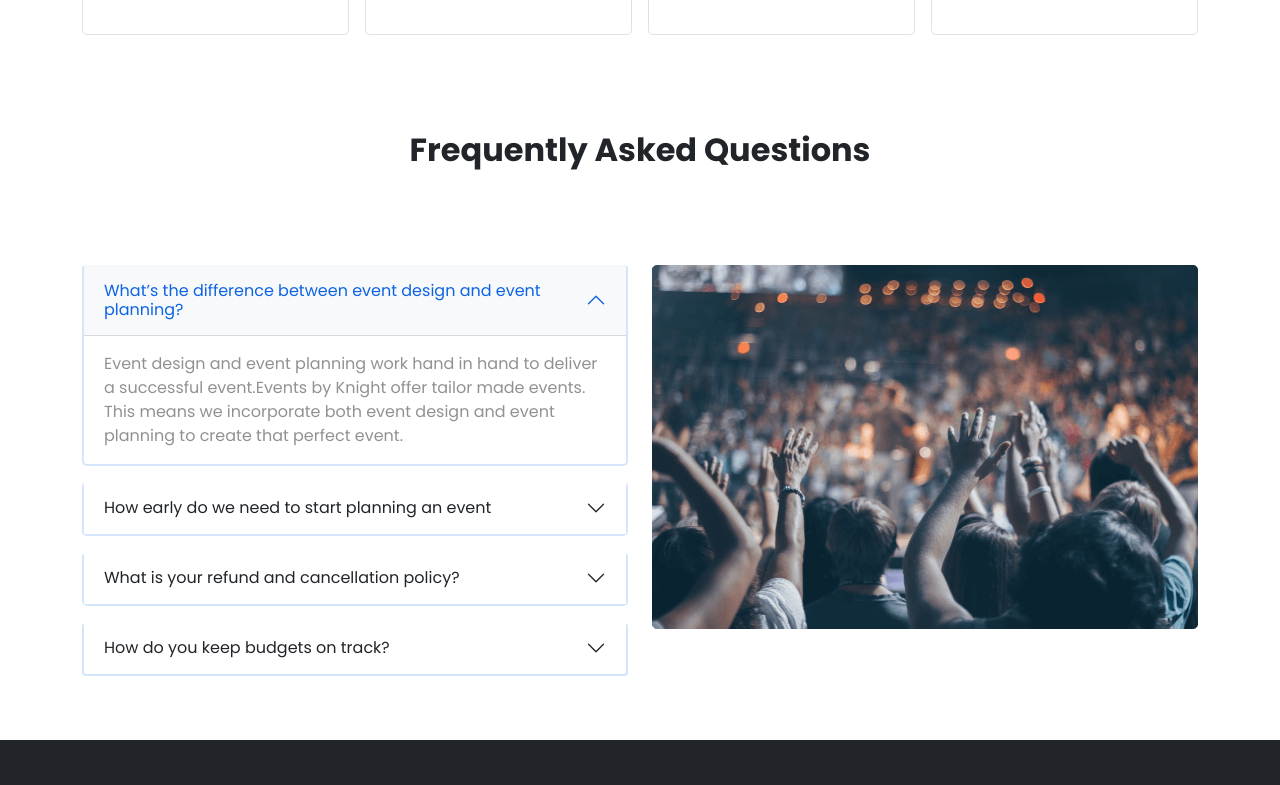
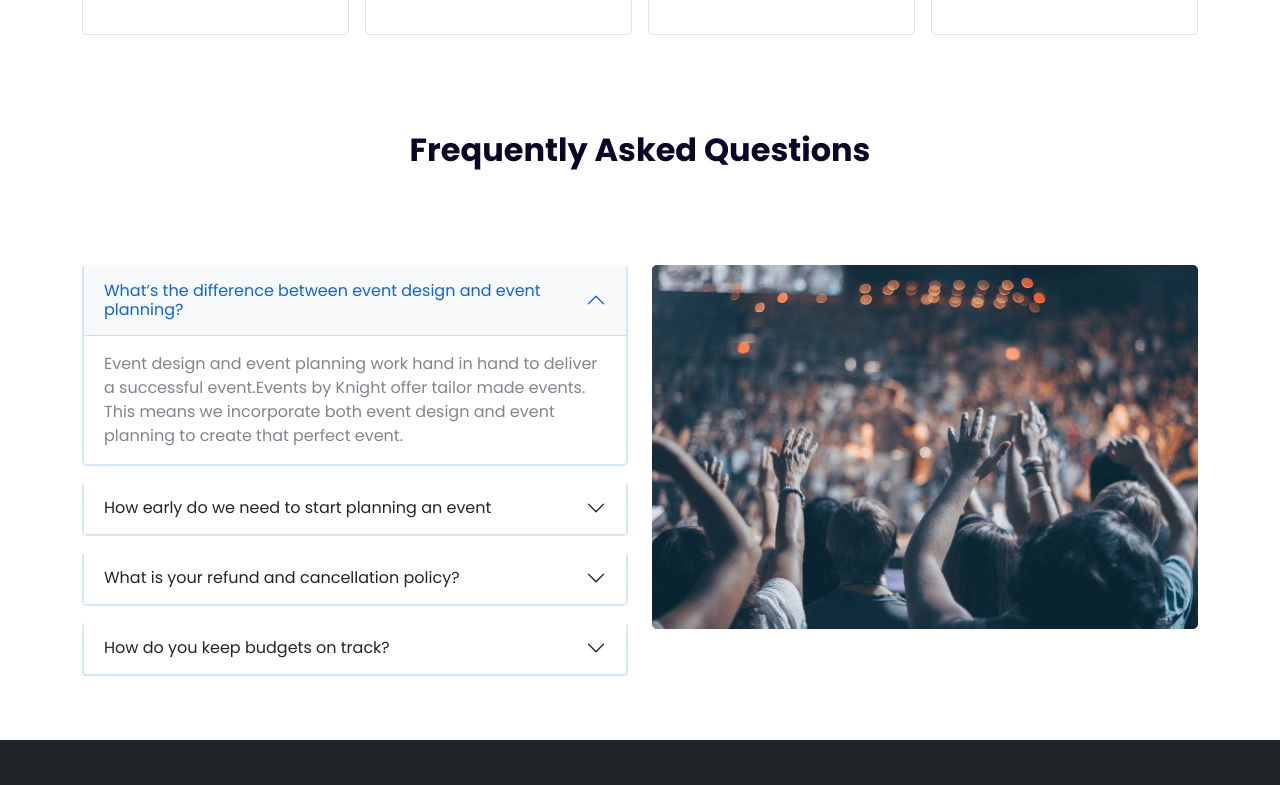
Before and after one commit to asaduzzaman599/November-convention-center, a plain HTML site: page index.html in a window 1280 px wide. Shown: the part 2074-2859 px from the top of the page. Drawn offline with nearby package versions, Linux system fonts and the light colour scheme.

Commit message:
title color change

```diff
--- a/index.html
+++ b/index.html
@@ -471,7 +471,7 @@
 
         <!-- Frequently Asked Questions -->
 
-        <section class="container">
+        <section class="container title-color">
 
             <h2 class="text-center my-5 py-5 h2 fw-bold">Frequently Asked Questions</h2>
             <div class="row">
```
